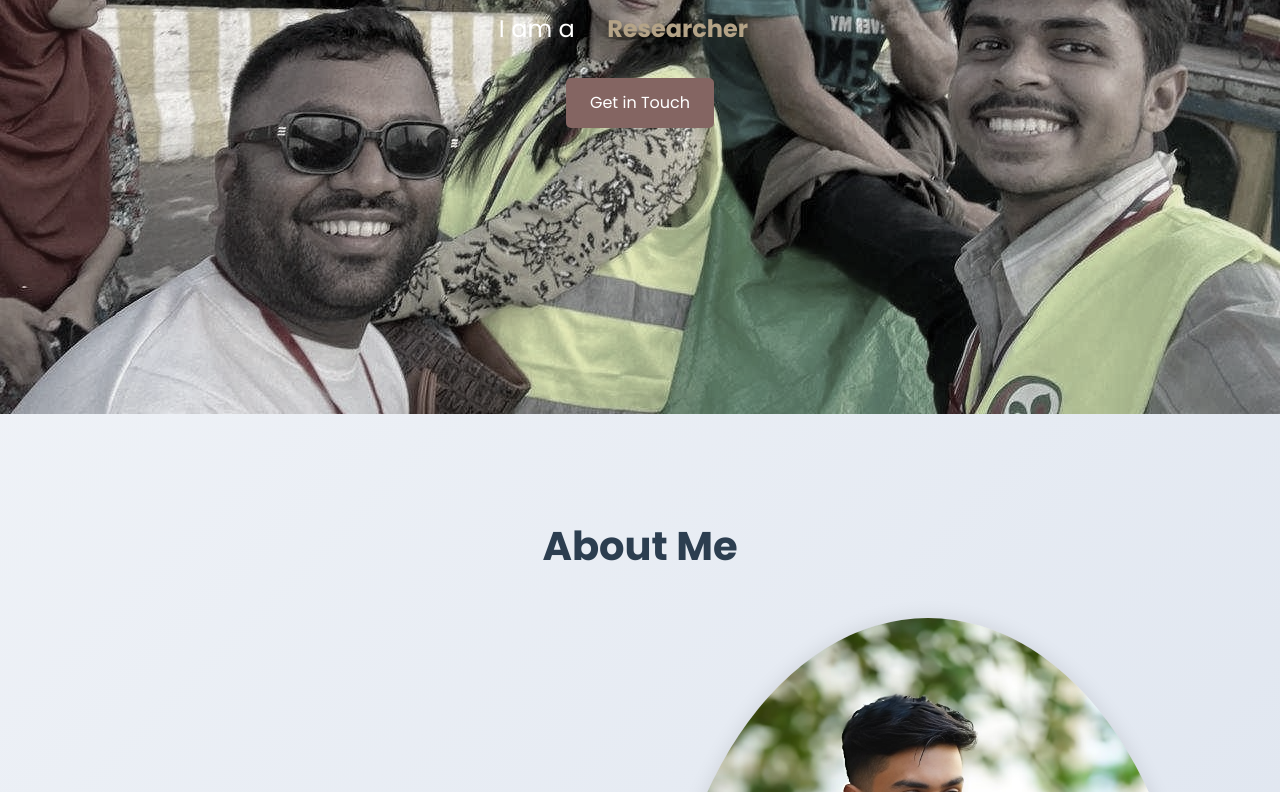
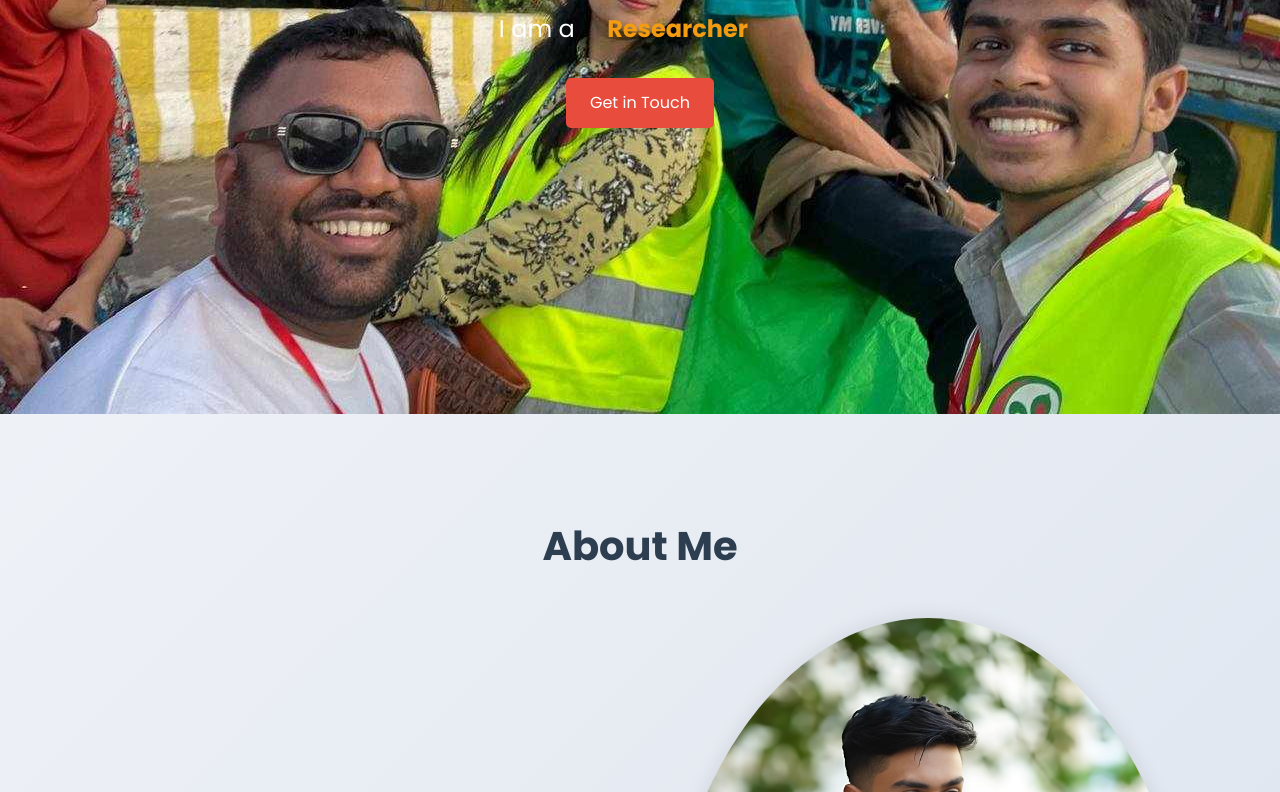
Before and after one commit to ASHRAF226P/ASHRAF226P, a plain HTML site: page index.html in a window 1280 px wide. Shown: the part 386-1178 px from the top of the page. Drawn offline with Linux system fonts and the light colour scheme.

Commit message:
Update index.html

```diff
--- a/index.html
+++ b/index.html
@@ -59,7 +59,6 @@
         }
 
         .hero {
-            filter: grayscale(80%);
             background: url('main.jpg?height=1080&width=1920') no-repeat center center/cover;
             height: 100vh;
             display: flex;
```
